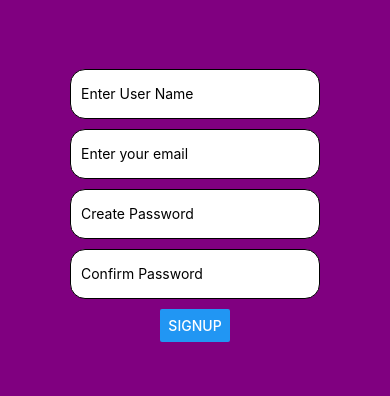
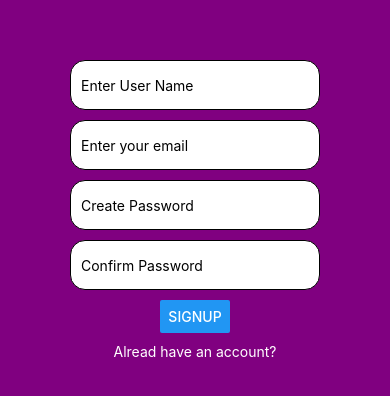
Before and after one commit to ayoubshah2720/ecommereceee, a React Native app: screen /Signup in a window 390 px wide. Shown: the part 212-608 px from the top of the page. Built offline with nearby package versions, Linux system fonts and the light colour scheme.

Commit message:
Already have an account added on signup screen

```diff
--- a/screens/auth/Signup.js
+++ b/screens/auth/Signup.js
@@ -64,6 +64,10 @@ export default function Signup({navigation}) {
                 onPress={handleSignup}
                 ></Button>
             </TouchableHighlight>
+
+            <TouchableHighlight onPress={()=> navigation.navigate('Signin')}>
+            <Text style={styles.buttonText}>Alread have an account?</Text>
+            </TouchableHighlight>
         </SafeAreaView>
     )
 
```
